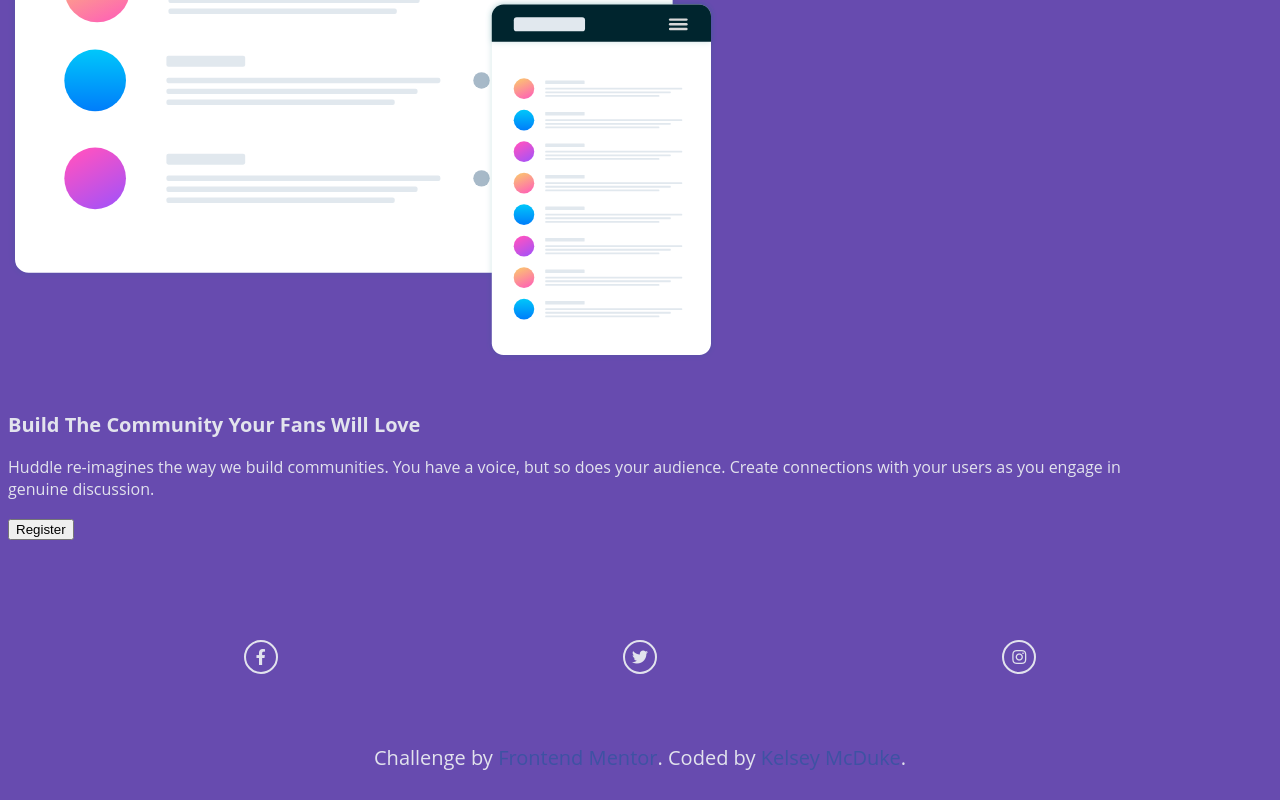
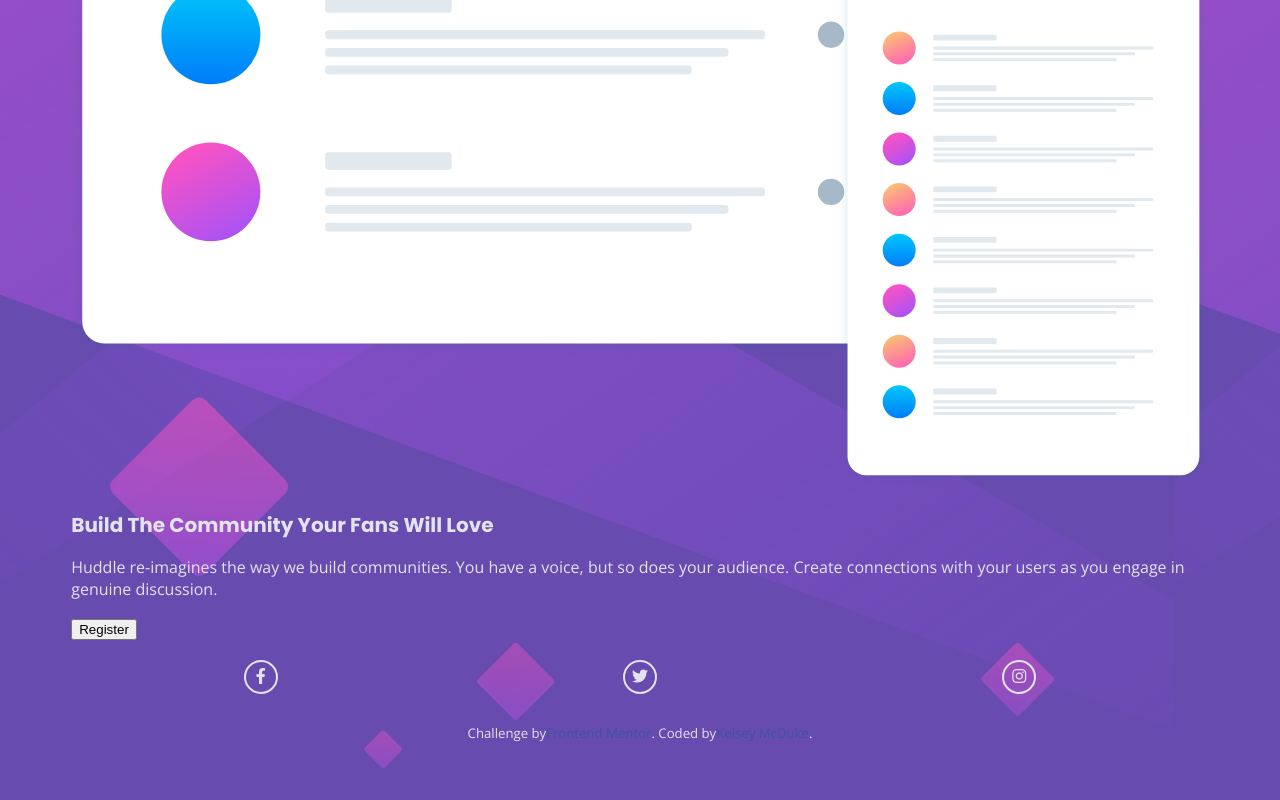
Before and after one commit to kelsey-mcduke/fm-huddle-page, a plain HTML site: page index.html in a window 1280 px wide. Shown: the part 398-1198 px from the top of the page. After the commit the page ends 1168 px from the top, so only its background shows below. Drawn offline with nearby package versions, Linux system fonts and the light colour scheme.

Commit message:
Added google fonts and background

```diff
--- a/css/main.css
+++ b/css/main.css
@@ -96,6 +96,8 @@ body {
     font-family: 'Open Sans', sans-serif;
     font-size: 1em;
     text-align: left;
+    background: url('../img/bg-mobile.svg');
+    background-size: contain;
     background-color: hsl(257, 40%, 49%);
     color: #e2e3ed;
 }
@@ -108,6 +110,7 @@ a {
 h1 {
     font-size: 1.25em;
     font-weight: 700;
+    font-family: 'Poppins', sans-serif;
 }
 
 figure {
@@ -116,7 +119,7 @@ figure {
 
 .content-wrapper {
     width: 90%;
-    margin: 50px 0;
+    margin: 10px 0;
 }
 
 /*-----Base Header - Footer Styles-----*/
@@ -138,6 +141,7 @@ header .content-wrapper {
     justify-content: left;
     align-items: center;
     flex-flow: row wrap;
+    margin: 0;
 }
 
 footer {
@@ -168,17 +172,44 @@ footer .social-icons p {
 }
 
 footer .attribution {
-    font-size: 1.25em;
+    font-size: .825em;
     margin: 20px 0;
+    display: flex;
+    justify-content: center;
+    align-items: center;
+    flex-flow: row wrap;
 }
 
-footer .attribution a {
+footer .attribution p a {
     text-decoration: none;
 }
 
 /*======Mobile Styles======*/
 
+header figure img {
+    width: 50%;
+}
 
+.mockups {
+    display: flex;
+    justify-content: center;
+}
+
+.mockups .content-wrapper {
+    margin: 0;
+}
+
+.mockups figure img {
+    width: 100%;
+}
+
+.intro {
+    display: flex;
+    justify-content: center;
+}
+
+.intro h1 {
+}
 /* ==========================================================================
    Helper classes
    ========================================================================== */
--- a/index.html
+++ b/index.html
@@ -12,7 +12,7 @@
     <link rel="stylesheet" href="css/main.css">
 
     <!-----Google Fonts------>
-
+    <link href="https://fonts.googleapis.com/css2?family=Open+Sans&family=Poppins:wght@400;700&display=swap" rel="stylesheet">
 
   <title>Frontend Mentor | Huddle landing page with single introductory section</title>
 
```
